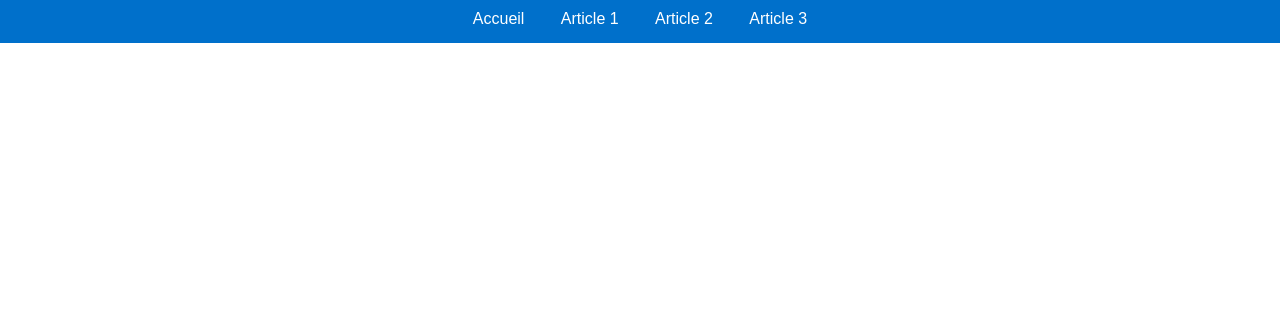
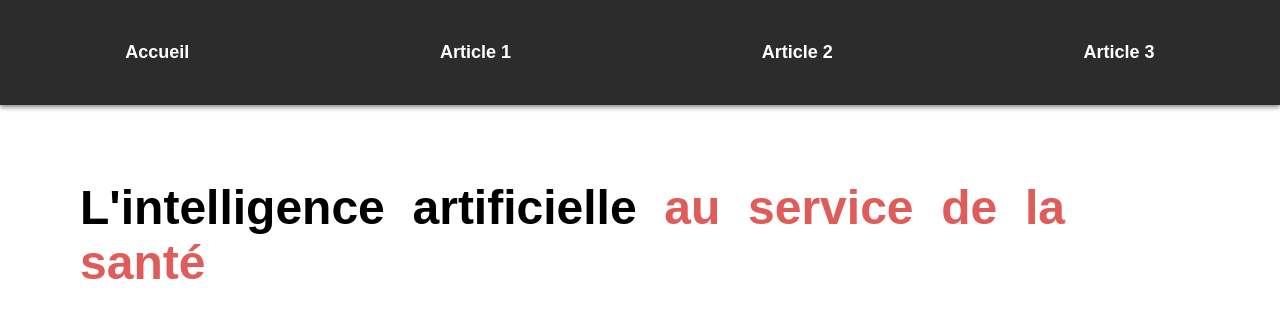
Before and after one commit to msaifeddin/msaifeddin-portfolio, a plain HTML site: page fichier/Veille technologique copie/article1.html in a window 1280 px wide. Shown: the top 318 px of the page. Drawn offline with Linux system fonts and the light colour scheme.

Commit message:
Update styles.css

```diff
--- a/fichier/Veille technologique copie/styles.css
+++ b/fichier/Veille technologique copie/styles.css
@@ -18,6 +18,8 @@ h1 {
 
 #accueil {
     text-align: center;
+    position: relative;
+    margin-top: 180px;
 }
 
 #intro {
@@ -33,32 +35,40 @@ h1 {
 
 /* barre d'onglet */
 
-.navigateur {
-    background-color:  #0070cb;
-    overflow: auto;
+nav {
+    background-color: #2c2c2c;
+    display: flex;
+    justify-content: space-around;
+    align-items: center;
+    padding: 42px 0;
+    box-shadow: 0 2px 5px rgba(0, 0, 0, 0.5);
+    width: 100%;
+    position: fixed;
+    top: 0;
+    z-index: 1000;
 }
 
-nav {
-    padding-bottom: 25px;
-    text-align: center;
+nav ul {
+    list-style: none;
+    display: flex;
+    margin: 5;
+    padding: 5;
 }
 
-nav a{
-    position: relative;
-    top: 10px;
+
+
+
+nav a {
+    text-decoration: none;
+    color: #ffffff;
+    font-weight: bold;
+    font-size: 18px;
+    transition: 0.3s;
 }
 
-.navigateur a {
-    text-align: center;
-    padding: 14px 16px;
-    color: white;
-    text-decoration: none;
-    background-color: #0070cb;
-    transition: 0.25s;
-}
+nav a:hover {
+  color: rgb(0, 115, 255);
 
-.navigateur a:hover {
-    background-color: #00B8FF;
 }
 
 /* Page de l'article 1 */
@@ -67,6 +77,8 @@ nav a{
     text-align: justify;
     margin-left: 80px;
     margin-right: 215px;
+    position: relative;
+    margin-top: 180px;
 }
 
 #article1 h2 {
@@ -89,6 +101,8 @@ nav a{
     text-align: justify;
     margin-left: 80px;
     margin-right: 215px;
+    position: relative;
+    margin-top: 180px;
 }
 
 #article2 h2 {
@@ -106,6 +120,8 @@ nav a{
     text-align: justify;
     margin-left: 80px;
     margin-right: 215px;
+    position: relative;
+    margin-top: 180px;
 }
 
 #article3 h2 {
@@ -121,17 +137,3 @@ nav a{
     float: right;
     margin-left: 15px;
 }
-
-/* Mise en page du contenu, notamment avec transition de page */
-
-.contenu:not(:target) {
-    max-height: 0px;
-    overflow: hidden;
-    transition: max-height 1s;
-}
-
-.contenu:target {
-    max-height: 4000px;
-    overflow: hidden;
-    transition: max-height 1s;
-}
```
